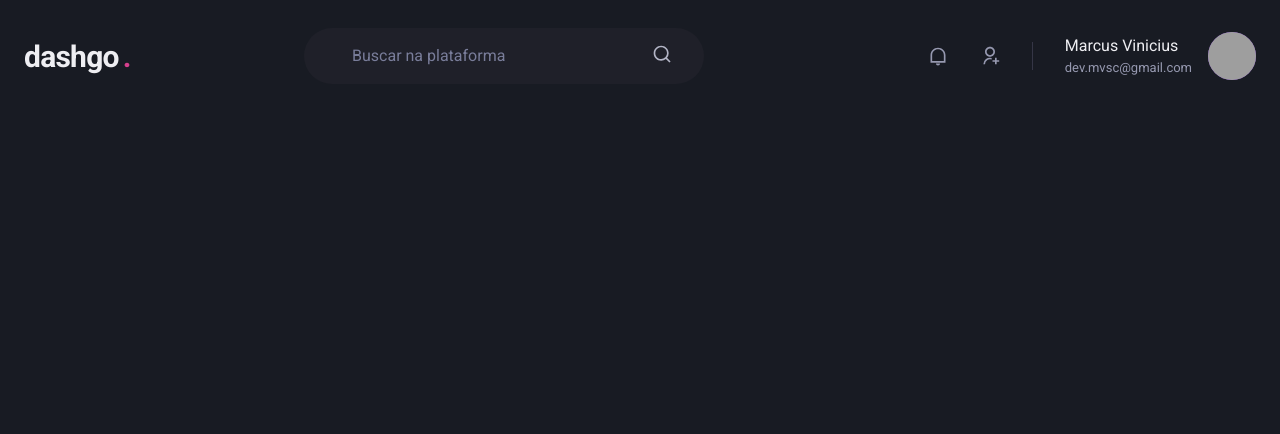
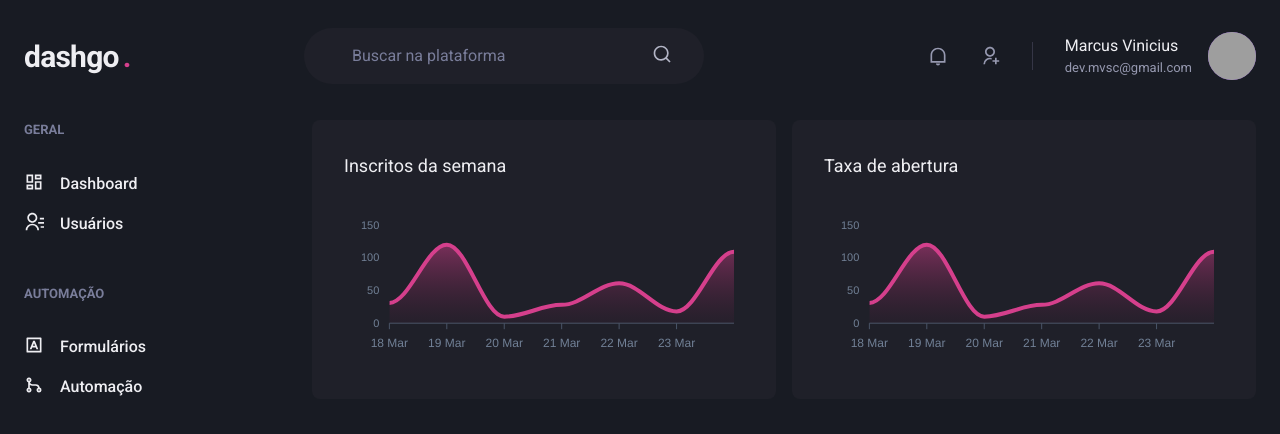
Before and after one commit to dev-viniciuss/dashgo, a Next.js app: page /dashboard in a window 1280 px wide. Shown: the top 434 px of the page. Built offline with nearby package versions, Linux system fonts and the light colour scheme; grey boxes are pictures that could not be loaded.

Commit message:
refactor: mudando a cor do gráfico

```diff
--- a/src/pages/dashboard.tsx
+++ b/src/pages/dashboard.tsx
@@ -1,7 +1,95 @@
+import dynamic from 'next/dynamic'
+
+import { Box, Flex, SimpleGrid, Text, theme } from '@chakra-ui/react'
+
 import { Header } from '../components/Header'
+import { Sidebar } from '../components/Sidebar'
+
+import { ApexOptions } from 'apexcharts'
+const Chart = dynamic(() => import('react-apexcharts'), {
+  ssr: false,
+})
+
+const options: ApexOptions = {
+  chart: {
+    toolbar: {
+      show: false,
+    },
+    zoom: {
+      enabled: false,
+    },
+    foreColor: theme.colors.gray[500],
+  },
+  grid: {
+    show: false,
+  },
+  dataLabels: {
+    enabled: false,
+  },
+  tooltip: {
+    enabled: false,
+  },
+  xaxis: {
+    type: 'datetime',
+    axisBorder: {
+      color: theme.colors.gray[600]
+    },
+    axisTicks: {
+      color: theme.colors.gray[600]
+    },
+    categories: [
+      '2021-03-18T00:00:00.000Z',
+      '2021-03-19T00:00:00.000Z',
+      '2021-03-20T00:00:00.000Z',
+      '2021-03-21T00:00:00.000Z',
+      '2021-03-22T00:00:00.000Z',
+      '2021-03-23T00:00:00.000Z',
+      '2021-03-24T00:00:00.000Z',
+    ],
+  },
+  fill: {
+    opacity: 0.3,
+    type: 'gradient',
+    gradient: {
+      shade: 'dark',
+      opacityFrom: 0.7,
+      opacityTo: 0.3,
+    }
+  },
+  theme: {
+    monochrome: {
+      enabled: true,
+      color: theme.colors.pink[500],
+      shadeTo: 'light',
+      shadeIntensity: 0.65
+    }
+  }
+}
+
+const series = [
+  { name: 'series1', data: [31, 120, 10, 28, 61, 18, 109] },
+]
 
 export default function Dashboard() {
   return(
-    <Header />
+    <Flex direction="column" h="100vh">
+      <Header />
+
+      <Flex w="100%" my="6" maxWidth={1480} mx="auto" px="6">
+        <Sidebar />
+
+        <SimpleGrid flex="1" gap="4" minChildWidth="320px" align="flex-start">
+          <Box p="8" pb="4" bg="gray.800" borderRadius={8}>
+            <Text fontSize="lg" mb="4">Inscritos da semana</Text>
+            <Chart options={options} series={series} type="area" height="160"/>
+          </Box>
+
+          <Box p="8" pb="4" bg="gray.800" borderRadius={8}>
+            <Text fontSize="lg" mb="4">Taxa de abertura</Text>
+            <Chart options={options} series={series} type="area" height="160"/>
+          </Box>
+        </SimpleGrid>
+      </Flex>
+    </Flex>
   )
 }
```
